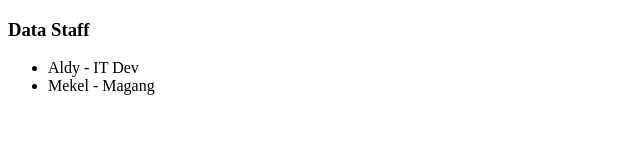
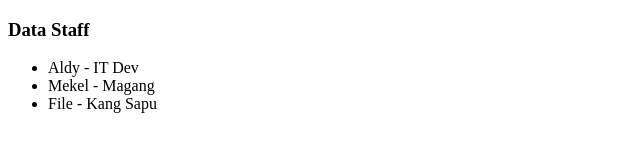
Before and after one commit to FnsAja/Project, a plain HTML site: page staff.html in a window 1280 px wide. Shown: the whole page, without its empty margins (0-640 px from the left). Drawn offline with Linux system fonts and the light colour scheme.

Commit message:
Mengubah file staff

```diff
--- a/staff.html
+++ b/staff.html
@@ -11,6 +11,7 @@
     <ul>
         <li>Aldy - IT Dev</li>
         <li>Mekel - Magang</li>
+        <li>File - Kang Sapu</li>
     </ul>
 </body>
 </html>
```
